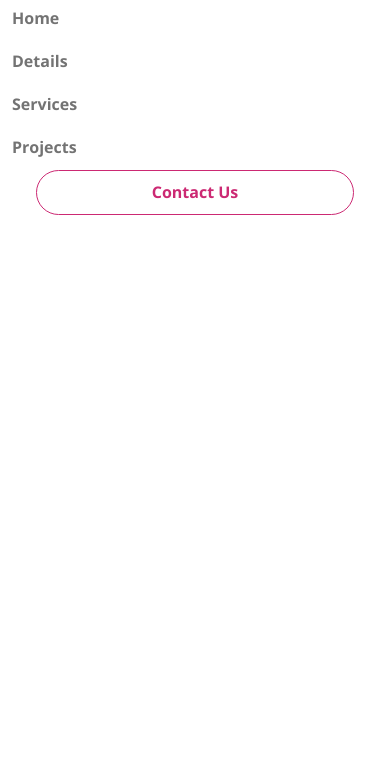
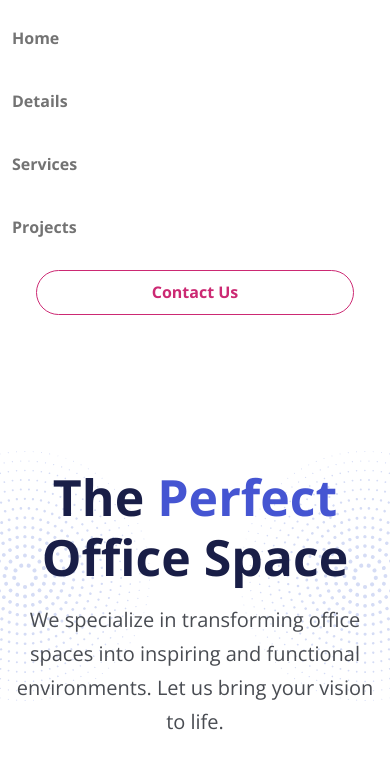
Before and after one commit to rodlez/bootstrap-office, a website: page index.html in a window 390 px wide. Both pictures are taken after a click on the button "Toggle navigation". Shown: the part 63-831 px from the top of the page. Drawn offline with nearby package versions, Linux system fonts and the light colour scheme; files that its build step writes are made by us from their sources.

Commit message:
Add Header menu
2 column Header Menu, sticky navbar

```diff
--- a/index.html
+++ b/index.html
@@ -14,6 +14,7 @@
     <title>Yavin Office Design</title>
   </head>
   <body>
+
     <!-- Navigation -->
     <nav class="navbar navbar-expand-lg sticky-top navbar-light">
       <div class="container">
@@ -59,6 +60,50 @@
       </div>
     </nav>
 
+     <!-- Header -->
+     <header class="header position-relative mt-6 overflow-hidden">
+      <!-- Background Images -->
+      <img
+        src="images/decoration-star.svg"
+        alt=""
+        class="decoration-star position-absolute"
+      />
+      <img
+        src="images/decoration-star.svg"
+        alt=""
+        class="decoration-star-2 position-absolute"
+      />
+      <!-- Text and Image, 2col with z-index to be over the background images -->
+      <div class="container position-relative z-3">
+        <div class="row">
+          <!-- Text -->
+          <div class="col-lg-6">
+            <div class="mt-6">
+              <h1 class="xl-text">
+                The <span class="text-primary">Perfect</span> Office Space
+              </h1>
+              <p class="lead mb-4">
+                We specialize in transforming office spaces into inspiring and
+                functional environments. Let us bring your vision to life.
+              </p>
+              <a href="#introduction" class="btn btn-primary btn-lg m-2">
+                More Details
+              </a>
+              <a href="#contact" class="btn btn-outline-secondary btn-lg m-2">
+                Contact Us
+              </a>
+            </div>
+          </div>
+          <!-- Image -->
+          <div class="col-lg-6">
+            <div class="image-container">
+              <img src="images/header.png" alt="" class="img-fluid" />
+            </div>
+          </div>
+        </div>
+      </div>
+    </header>
+
 	<script src="js/bootstrap.bundle.min.js"></script>
 	<script src="js/script.js"></script>
   </body>
--- a/js/script.js
+++ b/js/script.js
@@ -0,0 +1,20 @@
+/**  Make the navigation bar change color when we scroll more than X pixels vertically
+ * @param {int} startPixel Number of pixels when the navbar will change color
+ * @param {string} colorChange Color of navbar background
+ * */
+function userScroll(startPixel, colorChange) {
+    const navbar = document.querySelector('.navbar');
+
+    window.addEventListener('scroll', () => {
+        if(window.scrollY > startPixel) {
+            navbar.classList.add(colorChange);
+            navbar.classList.add('navbar-sticky');
+        } else {
+            navbar.classList.remove(colorChange);
+            navbar.classList.remove('navbar-sticky');
+        }
+    });
+}
+
+// Once the DOM id loaded the userScroll will be executed
+document.addEventListener('DOMContentLoaded', userScroll(50, 'bg-white'));
--- a/scss/styles.scss
+++ b/scss/styles.scss
@@ -1,3 +1,8 @@
+// Xlarge text as Utility class
+.xl-text {
+    font-size: 75px;
+}
+
 // Change the color hover in the navigation menu Contact button
 .btn-outline-secondary {
     color: var(--bs-secondary);
@@ -8,3 +13,64 @@
       color: #fff;
     }
 }
+
+// Navigation bar change color with transition when scroll down with JS
+.navbar {
+    transition: all 0.5s ease-in-out;
+}
+
+.navbar-sticky {
+    background: #fff;
+    opacity: 0.9;
+    box-shadow: 0 0 2px rgba(#000, 0.5);
+}
+
+// Position the Background Images absolute -200px left and rigth
+.header .decoration-star {
+    top: 80px;
+    left: -200px;
+    width: 500px;
+    opacity: 0.7;
+}
+
+.header .decoration-star-2 {
+    top: 80px;
+    right: -200px;
+    width: 500px;
+    opacity: 0.7;
+}
+
+
+// Small Screens
+@media (max-width: 992px) {
+    .xl-text {
+        font-size: 50px;
+    }
+    // Add margin in the Hamburguer Menu
+    .navbar {
+        .btn-outline-secondary {
+          margin-top: 20px;
+          margin-bottom: 40px;
+        }
+        .nav-link {
+          margin-top: 20px;
+        }
+      }
+    // Header
+    .header {
+        margin-top: 0px !important;
+        text-align: center;
+    }
+    // Background Images
+    .header .decoration-star {
+        left: -100px;
+        width: 250px;
+    }
+    .header .decoration-star-2 {
+        right: -100px;
+        width: 250px;
+    }
+    .header .image-container {
+        margin-top: 30px;
+    }
+}
```
